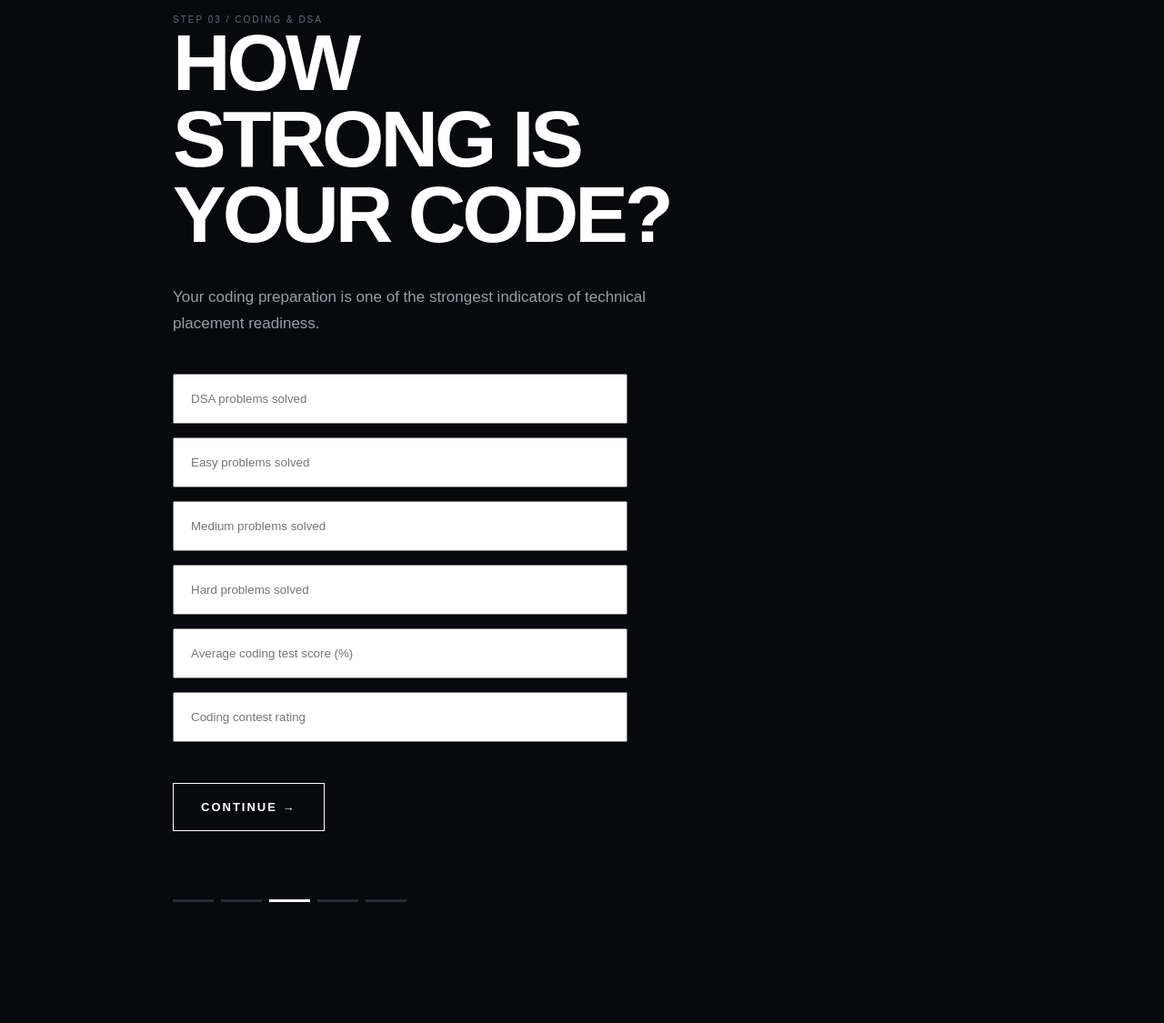
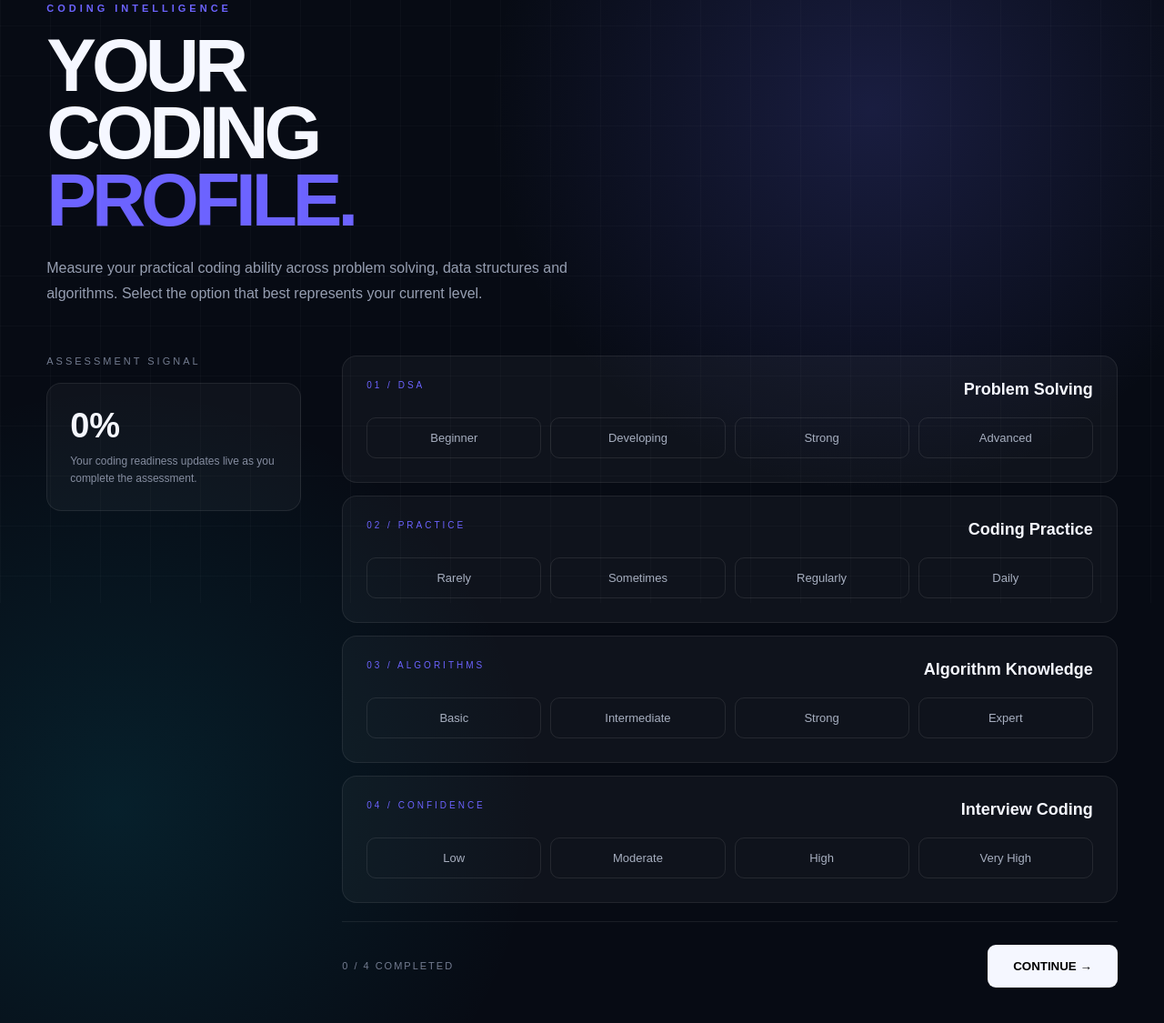
Before and after one commit to srinjoyee-banerjee/PLACEMIND-AI, a plain HTML site: page coding.html in a window 1280 px wide. Shown: the part 137-1262 px from the top of the page at 91% size. Before the commit the page ends 1169 px from the top, so only its background shows below. Drawn offline with Linux system fonts and the light colour scheme; files that its build step writes are made by us from their sources.

Commit message:
Update coding.html

```diff
--- a/coding.html
+++ b/coding.html
@@ -1,194 +1,228 @@
+<!DOCTYPE html>
 
-<!DOCTYPE html>
 <html lang="en">
+<head>
+<meta charset="UTF-8">
+<meta name="viewport" content="width=device-width,initial-scale=1.0">
+<title>PLACEMIND AI — Coding Assessment</title>
 
-<head>
-
-    <meta charset="UTF-8">
-
-    <meta name="viewport"
-          content="width=device-width, initial-scale=1.0">
-
-    <title>PLACEMIND AI — Coding Profile</title>
-
-    <link rel="stylesheet"
-          href="../css/style.css">
+<style>
+*{box-sizing:border-box;margin:0;padding:0}
+body{
+font-family:Arial,Helvetica,sans-serif;
+background:
+radial-gradient(circle at 75% 20%,rgba(99,102,241,.20),transparent 30%),
+radial-gradient(circle at 10% 80%,rgba(6,182,212,.12),transparent 30%),
+#070b14;
+color:#f5f7ff;
+min-height:100vh;
+}
+body:before{
+content:"";position:fixed;inset:0;pointer-events:none;
+background-image:linear-gradient(rgba(255,255,255,.025) 1px,transparent 1px),
+linear-gradient(90deg,rgba(255,255,255,.025) 1px,transparent 1px);
+background-size:55px 55px;
+}
+.page{width:min(1180px,92%);margin:auto;padding:32px 0 60px;min-height:100vh}
+.top{display:flex;justify-content:space-between;align-items:center;margin-bottom:65px}
+.logo{font-weight:800;letter-spacing:3px}.logo span{color:#6c63ff}
+.step{font-size:11px;letter-spacing:3px;color:#8991a5}
+.progress{height:2px;background:#171c29;margin-top:-42px;margin-bottom:65px}
+.fill{height:100%;width:50%;background:linear-gradient(90deg,#6c63ff,#22d3ee);box-shadow:0 0 15px #6c63ff}
+.hero{animation:up .8s ease}
+.eyebrow{font-size:11px;letter-spacing:4px;color:#6c63ff;font-weight:bold;margin-bottom:20px}
+h1{font-size:clamp(48px,7vw,82px);line-height:.9;letter-spacing:-5px}
+h1 span{color:#6c63ff}
+.desc{color:#969eb1;max-width:650px;line-height:1.7;margin-top:25px}
+.layout{display:grid;grid-template-columns:280px 1fr;gap:45px;margin-top:55px}
+.side{animation:up .9s .1s both}
+.side-title{font-size:11px;letter-spacing:3px;color:#737c90;margin-bottom:18px}
+.card{
+border:1px solid rgba(255,255,255,.08);
+background:rgba(255,255,255,.035);
+padding:25px;border-radius:16px
+}
+.big{font-size:38px;font-weight:800;margin-bottom:8px}
+.small{font-size:12px;color:#858da0;line-height:1.6}
+.assessment{animation:up .9s .2s both}
+.question{
+padding:26px;
+border:1px solid rgba(255,255,255,.08);
+background:rgba(255,255,255,.035);
+border-radius:16px;margin-bottom:14px;
+transition:.3s
+}
+.question:hover{border-color:rgba(108,99,255,.45);transform:translateY(-3px)}
+.qtop{display:flex;justify-content:space-between;margin-bottom:20px}
+.qnum{color:#6c63ff;font-size:10px;letter-spacing:3px}
+.qtitle{font-size:18px;font-weight:700}
+.options{display:grid;grid-template-columns:repeat(4,1fr);gap:10px}
+.option{
+padding:14px 10px;border:1px solid rgba(255,255,255,.09);
+border-radius:10px;text-align:center;color:#a7afc0;
+cursor:pointer;transition:.25s;font-size:13px
+}
+.option:hover{border-color:#6c63ff;color:white}
+.option.active{
+background:rgba(108,99,255,.15);
+border-color:#6c63ff;color:white;
+box-shadow:0 0 20px rgba(108,99,255,.12)
+}
+.bottom{display:flex;justify-content:space-between;align-items:center;border-top:1px solid rgba(255,255,255,.08);padding-top:25px;margin-top:20px}
+.status{font-size:11px;letter-spacing:2px;color:#737c90}
+button{
+background:#f5f7ff;border:0;border-radius:9px;padding:16px 28px;
+font-weight:800;cursor:pointer;transition:.3s
+}
+button:hover{transform:translateY(-3px);box-shadow:0 12px 35px rgba(255,255,255,.12)}
+@keyframes up{from{opacity:0;transform:translateY(30px)}to{opacity:1;transform:none}}
+@media(max-width:800px){
+.layout{grid-template-columns:1fr}.options{grid-template-columns:1fr 1fr}
+}
+</style>
 
 </head>
 
 <body>
+<div class="page">
 
-    <main class="hero">
-
-        <div class="hero-content">
-
-            <div class="brand">
-                PLACEMIND<span>AI</span>
+<div class="top">
+<div class="logo">PLACEMIND<span>AI</span></div>
+<div class="step">STEP 03 / 04</div>
 </div>
 
-            <p class="step-text">
-                STEP 03 / CODING & DSA
+<div class="progress"><div class="fill"></div></div>
+
+<section class="hero">
+<div class="eyebrow">CODING INTELLIGENCE</div>
+<h1>YOUR<br>CODING<br><span>PROFILE.</span></h1>
+<p class="desc">
+Measure your practical coding ability across problem solving,
+data structures and algorithms. Select the option that best
+represents your current level.
 </p>
+</section>
 
-            <div class="tagline">
-                HOW<br>
-                STRONG IS<br>
-                YOUR CODE?
+<div class="layout">
+
+<div class="side">
+<div class="side-title">ASSESSMENT SIGNAL</div>
+<div class="card">
+<div class="big" id="score">0%</div>
+<div class="small">
+Your coding readiness updates live as you complete the assessment.
+</div>
+</div>
 </div>
 
-            <p class="description">
-                Your coding preparation is one of the strongest
-                indicators of technical placement readiness.
-            </p>
+<div class="assessment">
 
-
-            <div style="margin-top: 40px; max-width: 500px;">
-
-                <input
-                    type="number"
-                    id="dsaSolved"
-                    placeholder="DSA problems solved"
-                    min="0"
-                    style="width:100%; padding:18px; margin-bottom:15px;"
-                >
-
-                <input
-                    type="number"
-                    id="easyProblems"
-                    placeholder="Easy problems solved"
-                    min="0"
-                    style="width:100%; padding:18px; margin-bottom:15px;"
-                >
-
-                <input
-                    type="number"
-                    id="mediumProblems"
-                    placeholder="Medium problems solved"
-                    min="0"
-                    style="width:100%; padding:18px; margin-bottom:15px;"
-                >
-
-                <input
-                    type="number"
-                    id="hardProblems"
-                    placeholder="Hard problems solved"
-                    min="0"
-                    style="width:100%; padding:18px; margin-bottom:15px;"
-                >
-
-                <input
-                    type="number"
-                    id="codingScore"
-                    placeholder="Average coding test score (%)"
-                    min="0"
-                    max="100"
-                    style="width:100%; padding:18px; margin-bottom:15px;"
-                >
-
-                <input
-                    type="number"
-                    id="contestRating"
-                    placeholder="Coding contest rating"
-                    min="0"
-                    style="width:100%; padding:18px;"
-                >
-
+<div class="question">
+<div class="qtop">
+<div class="qnum">01 / DSA</div>
+<div class="qtitle">Problem Solving</div>
+</div>
+<div class="options" data-key="problem">
+<div class="option" data-value="25">Beginner</div>
+<div class="option" data-value="45">Developing</div>
+<div class="option" data-value="70">Strong</div>
+<div class="option" data-value="90">Advanced</div>
+</div>
 </div>
 
+<div class="question">
+<div class="qtop">
+<div class="qnum">02 / PRACTICE</div>
+<div class="qtitle">Coding Practice</div>
+</div>
+<div class="options" data-key="practice">
+<div class="option" data-value="25">Rarely</div>
+<div class="option" data-value="45">Sometimes</div>
+<div class="option" data-value="70">Regularly</div>
+<div class="option" data-value="90">Daily</div>
+</div>
+</div>
 
-            <button
-                class="start-btn"
-                onclick="goToTechnical()">
+<div class="question">
+<div class="qtop">
+<div class="qnum">03 / ALGORITHMS</div>
+<div class="qtitle">Algorithm Knowledge</div>
+</div>
+<div class="options" data-key="algorithm">
+<div class="option" data-value="30">Basic</div>
+<div class="option" data-value="50">Intermediate</div>
+<div class="option" data-value="75">Strong</div>
+<div class="option" data-value="95">Expert</div>
+</div>
+</div>
 
-                CONTINUE →
+<div class="question">
+<div class="qtop">
+<div class="qnum">04 / CONFIDENCE</div>
+<div class="qtitle">Interview Coding</div>
+</div>
+<div class="options" data-key="interview">
+<div class="option" data-value="30">Low</div>
+<div class="option" data-value="50">Moderate</div>
+<div class="option" data-value="75">High</div>
+<div class="option" data-value="95">Very High</div>
+</div>
+</div>
 
-            </button>
-
-
-            <div class="progress">
-
-                <span></span>
-                <span></span>
-                <span class="active"></span>
-                <span></span>
-                <span></span>
-
+<div class="bottom">
+<div class="status" id="status">0 / 4 COMPLETED</div>
+<button onclick="next()">CONTINUE →</button>
 </div>
 
 </div>
-
-    </main>
-
+</div>
+</div>
 
 <script>
+const values={};
 
-        function goToTechnical() {
+document.querySelectorAll(".options").forEach(group=>{
+group.querySelectorAll(".option").forEach(option=>{
+option.onclick=()=>{
+group.querySelectorAll(".option").forEach(x=>x.classList.remove("active"));
+option.classList.add("active");
+values[group.dataset.key]=Number(option.dataset.value);
 
-            const dsaSolved =
-                document.getElementById("dsaSolved").value;
+let total=Object.values(values).reduce((a,b)=>a+b,0);
+let count=Object.keys(values).length;
 
-            const easyProblems =
-                document.getElementById("easyProblems").value;
+document.getElementById("score").innerText=
+Math.round(total/count)+"%";
 
-            const mediumProblems =
-                document.getElementById("mediumProblems").value;
+document.getElementById("status").innerText=
+count+" / 4 COMPLETED";
+};
+});
+});
 
-            const hardProblems =
-                document.getElementById("hardProblems").value;
-
-            const codingScore =
-                document.getElementById("codingScore").value;
-
-            const contestRating =
-                document.getElementById("contestRating").value;
-
-
-            if (
-                !dsaSolved ||
-                !easyProblems ||
-                !mediumProblems ||
-                !hardProblems ||
-                !codingScore ||
-                !contestRating
-            ) {
-
-                alert("Please complete your coding profile.");
-
+function next(){
+if(Object.keys(values).length<4){
+document.querySelector(".assessment").animate(
+[{transform:"translateX(0)"},{transform:"translateX(-6px)"},
+{transform:"translateX(6px)"},{transform:"translateX(0)"}],
+{duration:350});
 return;
-
 }
 
-
-            const coding = {
-
-                dsaSolved: Number(dsaSolved),
-
-                easyProblems: Number(easyProblems),
-
-                mediumProblems: Number(mediumProblems),
-
-                hardProblems: Number(hardProblems),
-
-                codingScore: Number(codingScore),
-
-                contestRating: Number(contestRating)
-
-            };
-
-
-            localStorage.setItem(
-                "studentCoding",
-                JSON.stringify(coding)
+const score=Math.round(
+Object.values(values).reduce((a,b)=>a+b,0)/4
 );
 
+const academic=JSON.parse(localStorage.getItem("academicData")||"{}");
 
-            window.location.href =
-                "technical.html";
+localStorage.setItem("codingData",JSON.stringify({
+codingScore:score
+}));
 
+document.body.style.opacity="0";
+setTimeout(()=>location.href="technical.html",350);
 }
-
 </script>
 
 </body>
-
 </html>
```
Lines whose indentation alone changed are shown as unchanged.
